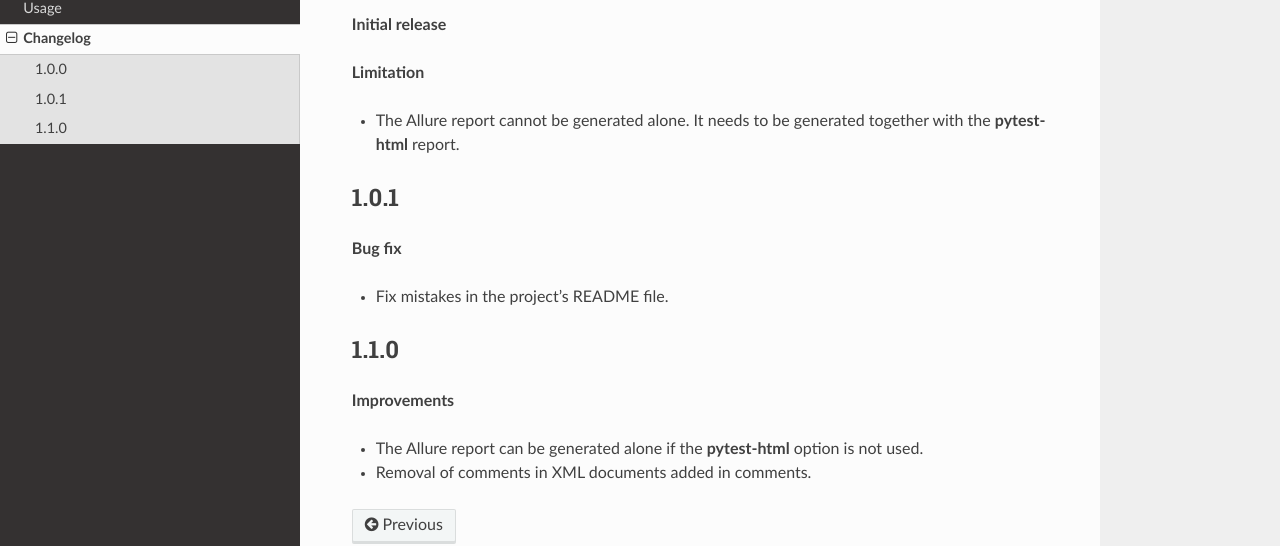
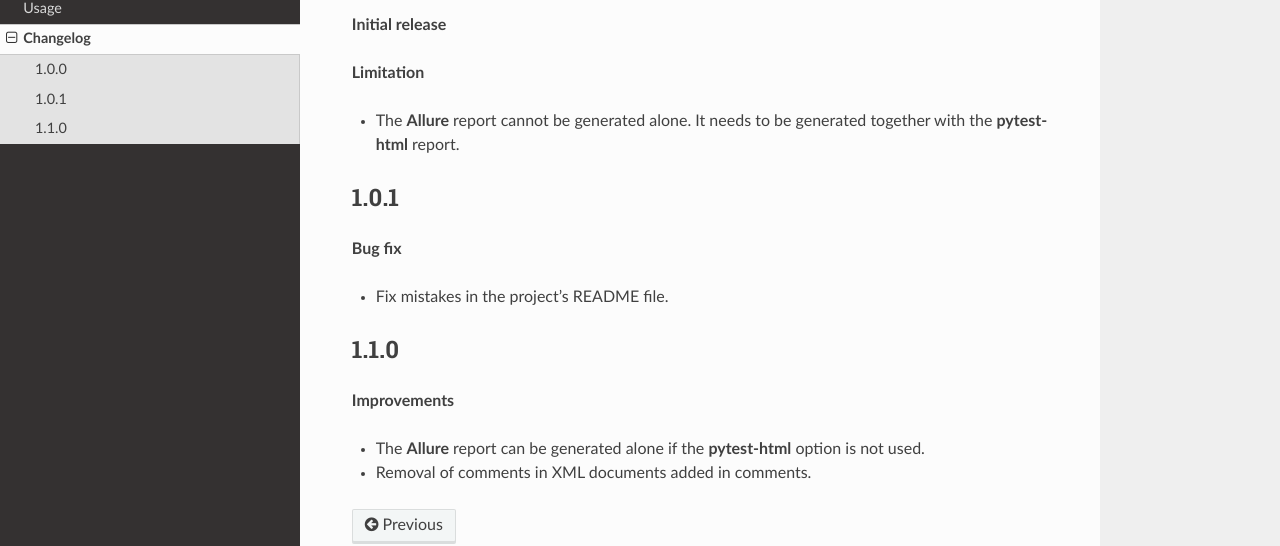
Before and after one commit to harmin-parra/pytest-report-extras, a Sphinx documentation site: the page built from docs/changelog.rst, in a window 1280 px wide. Shown: the part 203-749 px from the top of the page. Built offline with Sphinx 7.4.7 and the Read the Docs theme 3.1.0, drawn with Linux system fonts in a browser that asks for light colours.

Commit message:
update docs

```diff
--- a/docs/changelog.rst
+++ b/docs/changelog.rst
@@ -10,7 +10,7 @@ Changelog
 
 **Limitation**
 
-* The Allure report cannot be generated alone. It needs to be generated together with the **pytest-html** report.
+* The **Allure** report cannot be generated alone. It needs to be generated together with the **pytest-html** report.
 
 
 1.0.1
@@ -26,5 +26,5 @@ Changelog
 
 **Improvements**
 
-* The Allure report can be generated alone if the **pytest-html** option is not used.
+* The **Allure** report can be generated alone if the **pytest-html** option is not used.
 * Removal of comments in XML documents added in comments.
--- a/docs/user_guide.rst
+++ b/docs/user_guide.rst
@@ -270,7 +270,7 @@ Sample CSS file
 Sample reports
 ==============
 
-* Pytest sample report
+* Pytest-html sample report
 
 .. image:: demo-pytest.png
 
```
